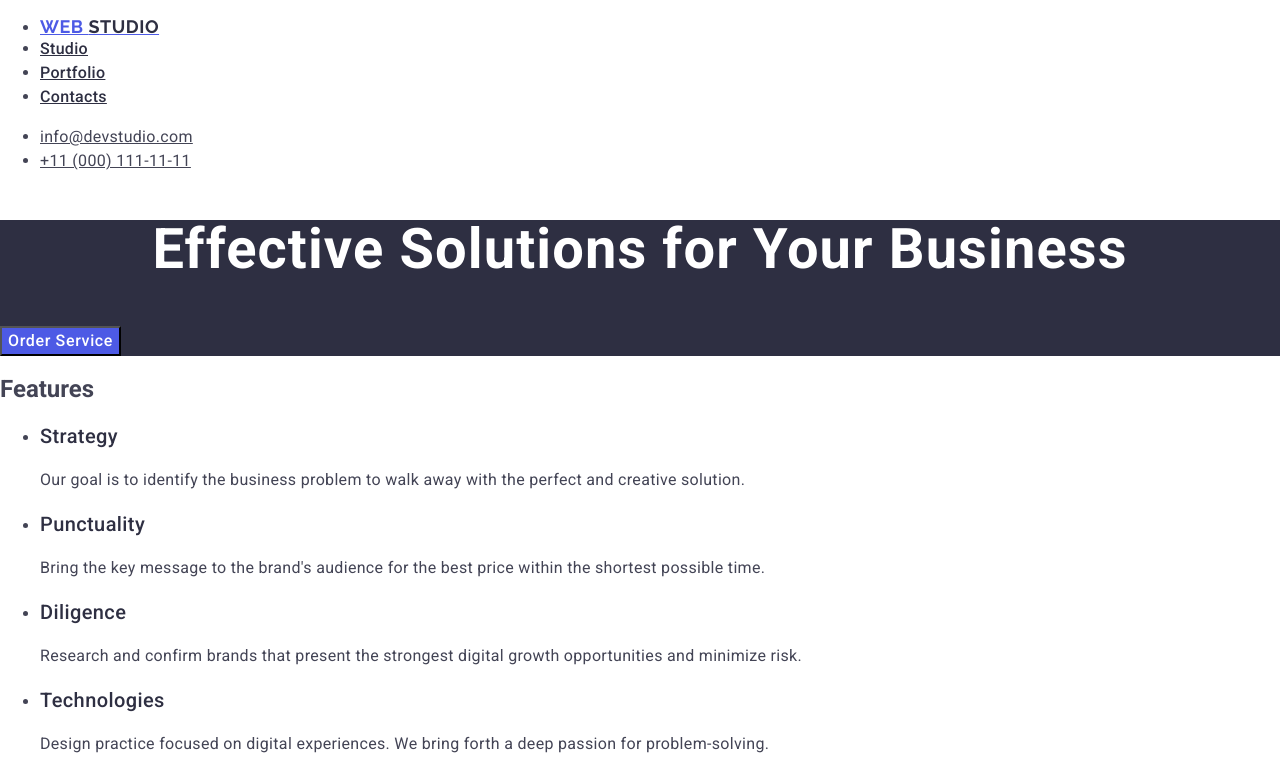
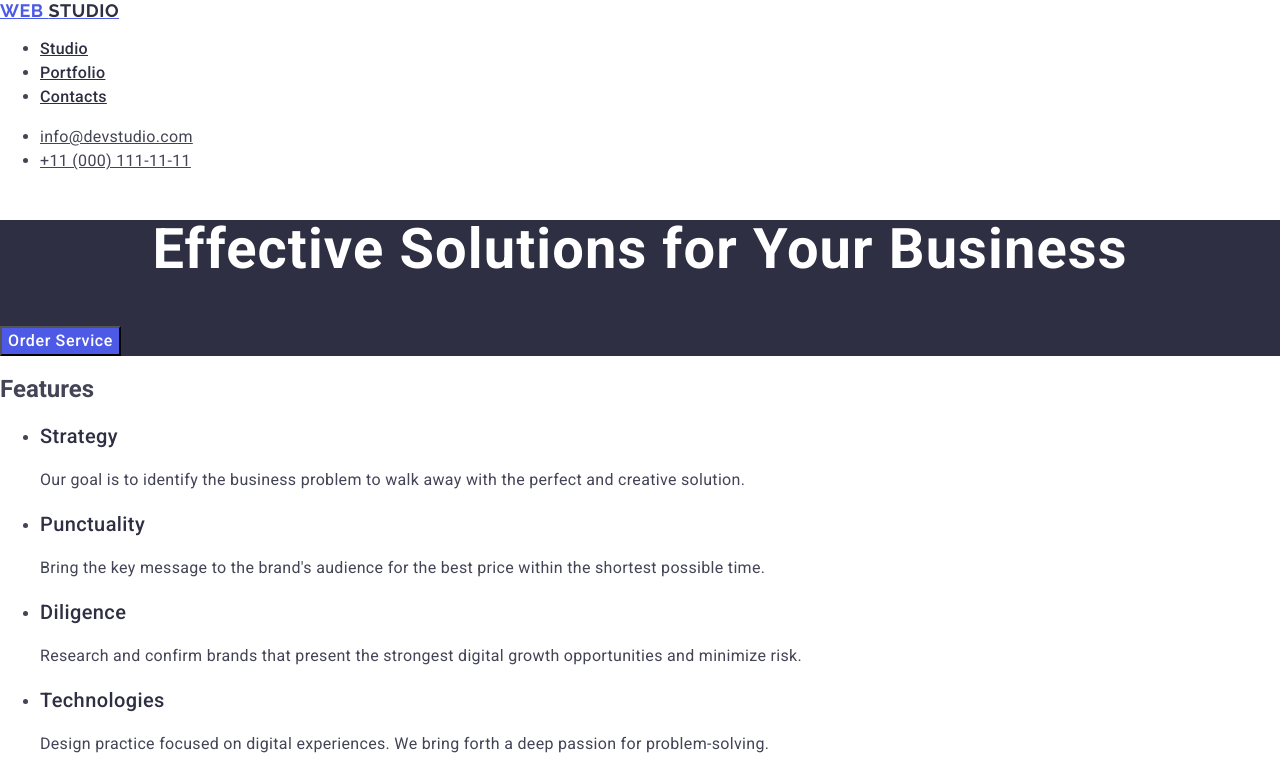
Before and after one commit to OksanaGukova/goit-markup-hw-02, a plain HTML site: page index.html in a window 1280 px wide. Shown: the top 783 px of the page. Drawn offline with nearby package versions, Linux system fonts and the light colour scheme.

Commit message:
Add files via upload

```diff
--- a/index.html
+++ b/index.html
@@ -16,13 +16,10 @@
   <body class="body">
     <header>
       <nav>
-
+        <a href="./index.html" class="main-logo">Web <span class="span-logo">Studio</span></a>
         <ul>
           <li>
-            <a href="./index.html" class="main-logo">Web <span class="span-logo">Studio</span></a>
-          </li>
-          <li>
-            <a href="" class="nav-text" >Studio</a>
+            <a href="./index.html" class="nav-text" >Studio</a>
           </li>
           <li>
             <a href="" class="nav-text">Portfolio</a>
@@ -126,7 +123,7 @@
               height="300"
               alt="bank website menu">
               <h3 class="apps">Banking App</h3>
-              <p class="apps-text" >App</p>
+              <p class="apps-text">App</p>
           </li>
           <li>
             <img src="./images/CashlessPayment.jpg"
```
